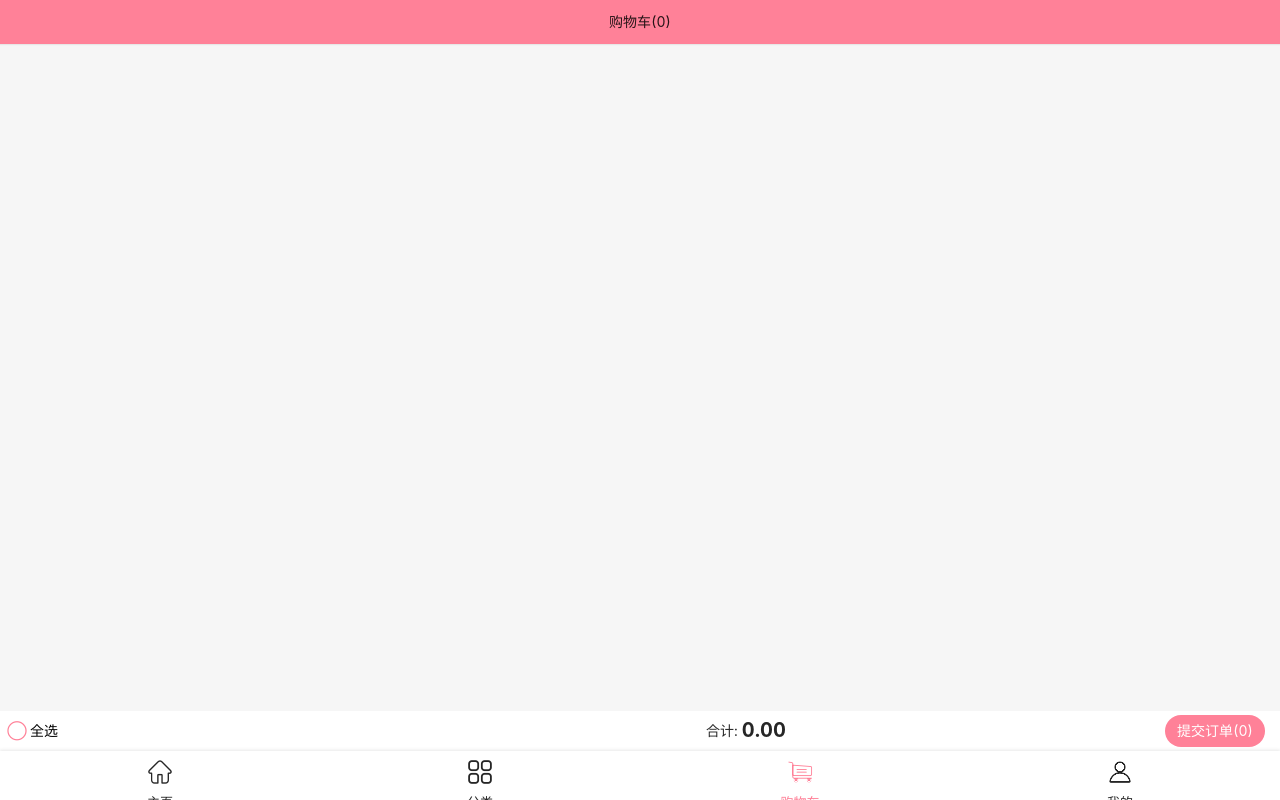
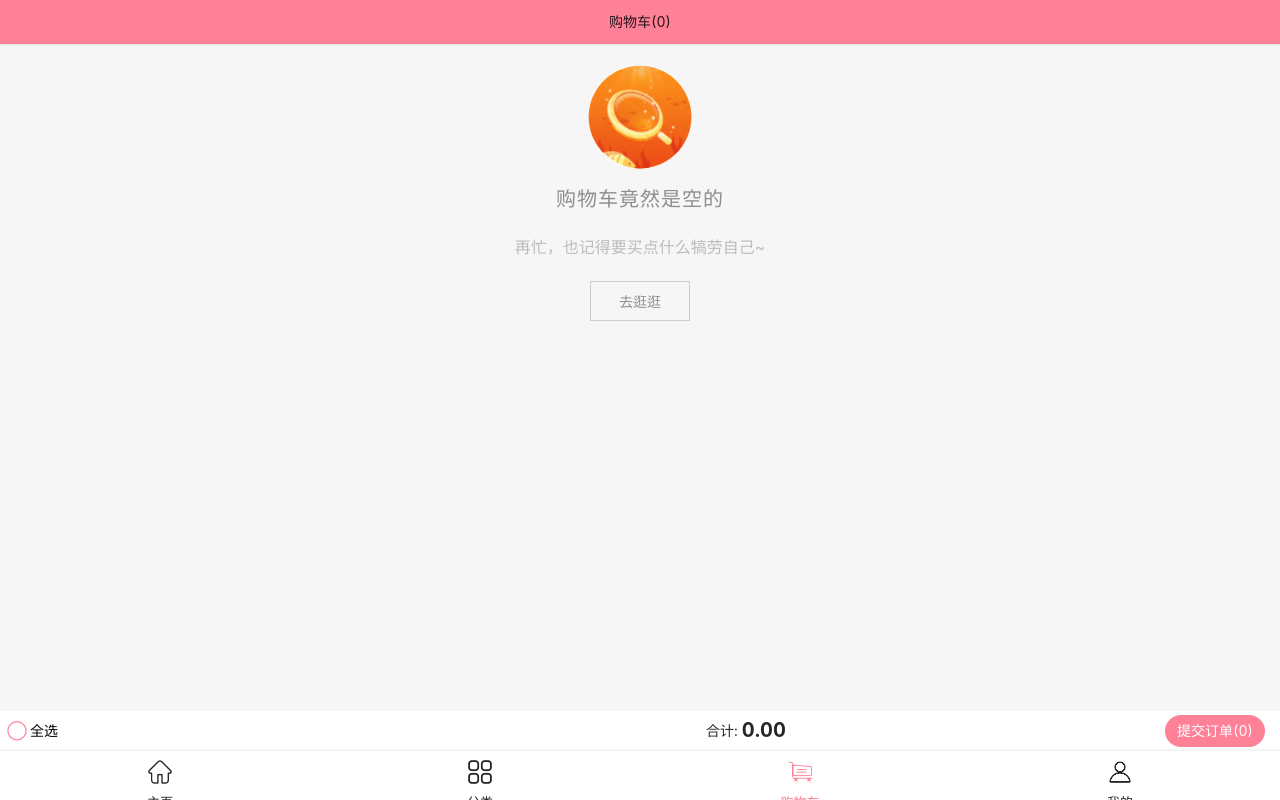
Before and after one commit to coderwyx/mall, a Vue app: page /cart in a window 1280 px wide. Built offline with nearby package versions, Linux system fonts and the light colour scheme.

Commit message:
toast完成代码提交

```diff
--- a/package.json
+++ b/package.json
@@ -14,6 +14,7 @@
     "normalize.css": "^8.0.1",
     "vant": "^2.12.21",
     "vue": "^2.6.13",
+    "vue-lazyload": "^1.2.3",
     "vue-router": "^3.5.1",
     "vuex": "^3.6.2"
   },
--- a/src/components/content/goods/GoodsListItem.vue
+++ b/src/components/content/goods/GoodsListItem.vue
@@ -1,7 +1,7 @@
 <template>
   <div class="goodsListItem" @click="itemClick">
     <img  class="goodsImage" v-if="goods.image" :src="goods.image" alt="">
-    <img v-else class="goodsImage" :src="goods.show.img" alt="" />
+    <img v-else class="goodsImage" v-lazy="goods.show.img" alt="" />
     <div class="goodsInfo">
       <p>{{ goods.title }}</p>
       <span class="price">{{ goods.price }}</span>
--- a/src/main.js
+++ b/src/main.js
@@ -7,7 +7,11 @@ import router from './router'
 import store from './store'
 import less from 'less'
 import moment from 'moment'
+import VueLazyload from 'vue-lazyload'
+import { Toast } from 'vant';
 
+Vue.use(VueLazyload)
+Vue.use(Toast);
 Vue.filter('dateFmt', (input, formatString = 'YYYY-MM-DD HH:mm:ss') => {
   //es5函数参数设置默认值
   //const lastFormatString = formatString || ''
--- a/src/store/actions.js
+++ b/src/store/actions.js
@@ -1,14 +1,18 @@
 export default {
   addCart(context, payload) {
+   return new Promise((resolve,reject)=>{
     let oldProduct = context.state.cartList.find(item => item.iid === payload.iid)
 
     if (oldProduct) {
       context.commit('addCounter', oldProduct)
+      resolve('添加商品数量')
     } else {
       payload.count = 1
       payload.isCheck = true
+      resolve('添加到购物车成功')
 
       context.commit('addToCart', payload)
     }
+   })
   }
 }
--- a/src/views/cart/childComps/CartBottomBar.vue
+++ b/src/views/cart/childComps/CartBottomBar.vue
@@ -10,7 +10,7 @@
       <div class="amount">{{ totalPrice }}</div>
     </div>
 
-    <div class="inputOrder">提交订单({{ totalCheck }})</div>
+    <div class="inputOrder" @click="inputOrder">提交订单({{ totalCheck }})</div>
   </div>
 </template>
 
@@ -28,6 +28,14 @@ export default {
         this.$store.commit('cancelAllCheck',this.$store.getters.cartList)
       }else{
         this.$store.commit('allCheck',this.$store.getters.cartList)
+      }
+    },
+    inputOrder(){
+      if(this.totalCheck===0){
+        this.$toast('请选择商品后再提交订单');
+      }else{
+        this.$toast('订单提交成功');
+
       }
     }
   },
--- a/src/views/cart/childComps/CartList.vue
+++ b/src/views/cart/childComps/CartList.vue
@@ -1,31 +1,75 @@
 <template>
   <div class="cartList">
-    <cart-list-item v-for="(item,index) in cartList" :key="index" :product="item"></cart-list-item>
+    <cart-list-item
+      v-for="(item, index) in cartList"
+      :key="index"
+      :product="item"
+    ></cart-list-item>
+    <div class="tips" v-if="cartLength === 0">
+      <div>
+        <img class="nothingImg" src="@/assets/img/cart/nothing.png" alt="" />
+      </div>
+      <span class="tips1">购物车竟然是空的</span>
+      <span class="tips2">再忙，也记得要买点什么犒劳自己~</span>
+      <div @click="takeAround" class="takeAround">去逛逛</div>
+    </div>
   </div>
 </template>
 
 <script>
 import { mapGetters } from "vuex";
-import CartListItem from './CartListItem'
+import CartListItem from "./CartListItem";
 
 export default {
   name: "CartList",
   data() {
     return {};
   },
-  methods: {},
+  methods: {
+    takeAround(){
+      this.$router.push('/home')
+    }
+  },
   computed: {
-    ...mapGetters(["cartList"]),
+    ...mapGetters(["cartList", "cartLength"]),
   },
   components: {
-    CartListItem
-  }
-
+    CartListItem,
+  },
 };
 </script>
 
-<style scoped>
-.cartList{
+<style lang='less' scoped>
+.cartList {
   overflow: hidden;
 }
+.tips {
+  text-align: center;
+  display: flex;
+  flex-direction: column;
+  text-align: center;
+  .nothingImg {
+    margin: 10px;
+    height: 120px;
+    width: 120px;
+  }
+  .tips1{
+    font-size: 20px;
+    letter-spacing: 1px;
+    color: #8e8e8e;
+  }
+  .tips2{
+    margin: 20px;
+    font-size: 16px;
+    color: #bcbcbc;
+  }
+  .takeAround{
+    border: 1px solid #ccc;
+    height: 40px;
+    width: 100px;
+    margin: 0 auto;
+    line-height: 40px;
+    color: #8e8e8e;
+  }
+}
 </style>
--- a/src/views/detail/Detail.vue
+++ b/src/views/detail/Detail.vue
@@ -3,13 +3,7 @@
     <!-- 顶部导航栏 -->
     <detail-nav-bar @navBarClick="navBarClick" ref="nav"></detail-nav-bar>
     <!-- 滑动模块 -->
-    <scroll
-      ref="scroll"
-      :probeType="3"
-      @scroll="contentScroll"
-      class="scroll"
-
-    >
+    <scroll ref="scroll" :probeType="3" @scroll="contentScroll" class="scroll">
       <!-- 轮播图组件 -->
       <detail-swiper :topImages="topImages"></detail-swiper>
       <!-- 基础信息组件 -->
@@ -46,7 +40,7 @@
       class="back-top"
       v-show="showBackTop"
     ></back-top>
-    <detail-tab-bar @addCart="addCart"></detail-tab-bar>
+    <detail-tab-bar @addCart="doAddCart"></detail-tab-bar>
   </div>
 </template>
 
@@ -59,9 +53,11 @@ import DetailGoodsInfo from "./childComps/DetailGoodsInfo";
 import DetailParams from "./childComps/DetailParams";
 import DetailCommentInfo from "./childComps/DetailCommentInfo";
 import DetailTabBar from "./childComps/DetailTabBar";
+
 import BackTop from "components/content/backTop/BackTop";
 import GoodsList from "components/content/goods/GoodsList";
 
+import { mapActions } from "vuex";
 import {
   getDetail,
   getRecommend,
@@ -97,14 +93,16 @@ export default {
       navBarTopY: [],
       currentIndex: 0,
       showBackTop: false,
+      message:'',
+      show:false
     };
   },
   methods: {
+    ...mapActions(['addCart']),
     backClick() {
       this.$refs.scroll.scrollTo(0, 0);
     },
     contentScroll(position) {
-
       const positionY = -position.y;
       this.showBackTop = positionY > 1000;
 
@@ -153,21 +151,26 @@ export default {
 
       // this.$refs.scroll.scrollTo(0,-this.navBarToY[index],500)
     },
-    addCart(){
-      console.log("加入购物车");
+    doAddCart() {
       // 获取购物车需要展示的信息
-      const product = {}
-      product.image = this.topImages[0]
-      product.title = this.goods.title
-      product.desc = this.goods.desc
-      product.price = this. goods.realPrice
-      product.iid = this.iid
+      const product = {};
+      product.image = this.topImages[0];
+      product.title = this.goods.title;
+      product.desc = this.goods.desc;
+      product.price = this.goods.realPrice;
+      product.iid = this.iid;
 
       // 将商品添加到购物车
       // this.$store.commit('addCart',product) --> mutations调用
 
-      this.$store.dispatch('addCart', product)
-    }
+      this.addCart(product).then((res) => {
+        this.$toast(res)
+
+        setTimeout(() => {
+         this.$toast.clear
+        }, 1500);
+      });
+    },
   },
   created() {
     this.iid = this.$route.params.iid;
@@ -226,7 +229,6 @@ export default {
 </script>
 
 <style lang="less" scoped>
-
 .detail {
   height: 100vh;
   position: relative;
```
Also changed, not shown: src/assets/img/cart/nothing.png (added), 1 other file (tests, documents, lock files or other folders).
